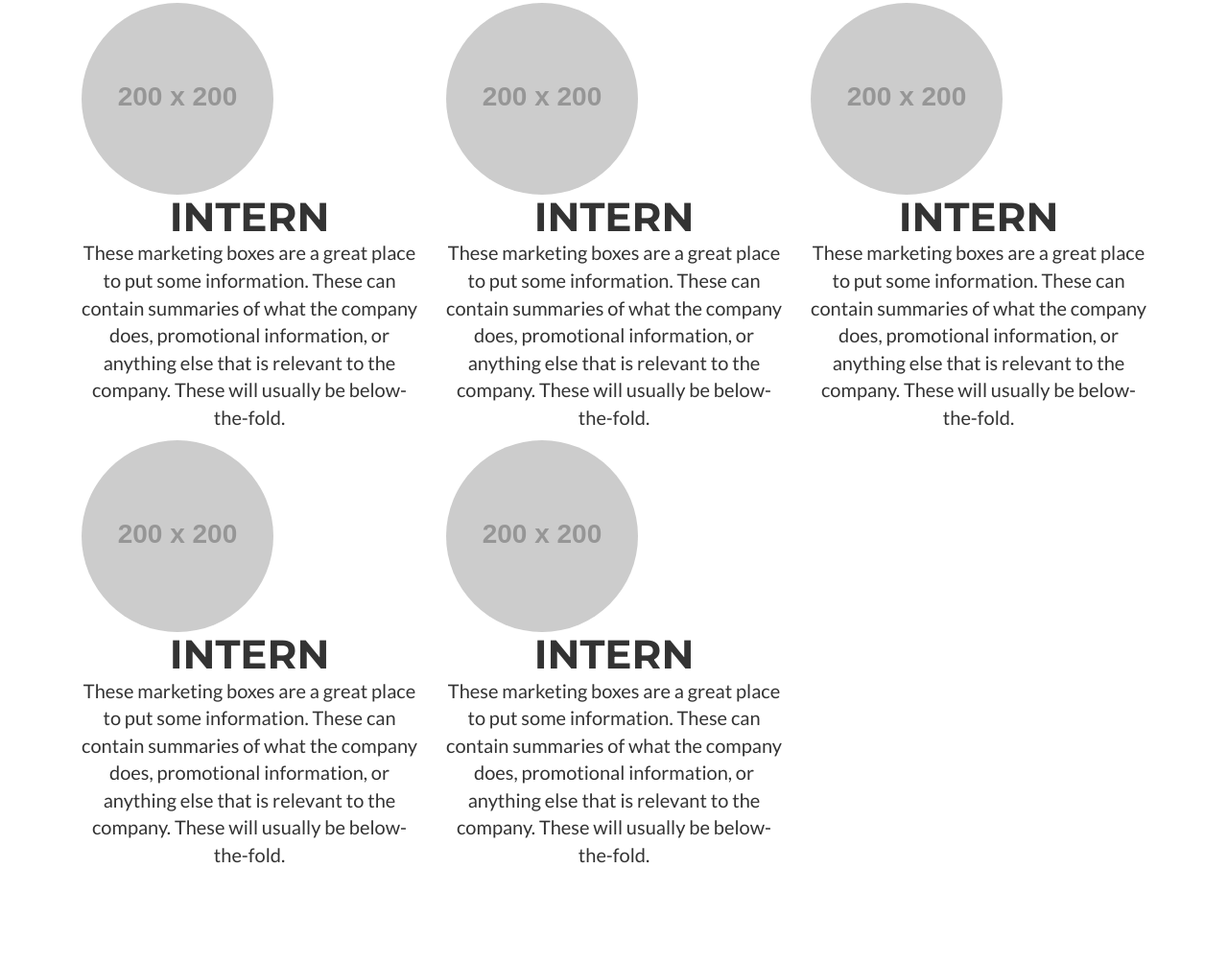
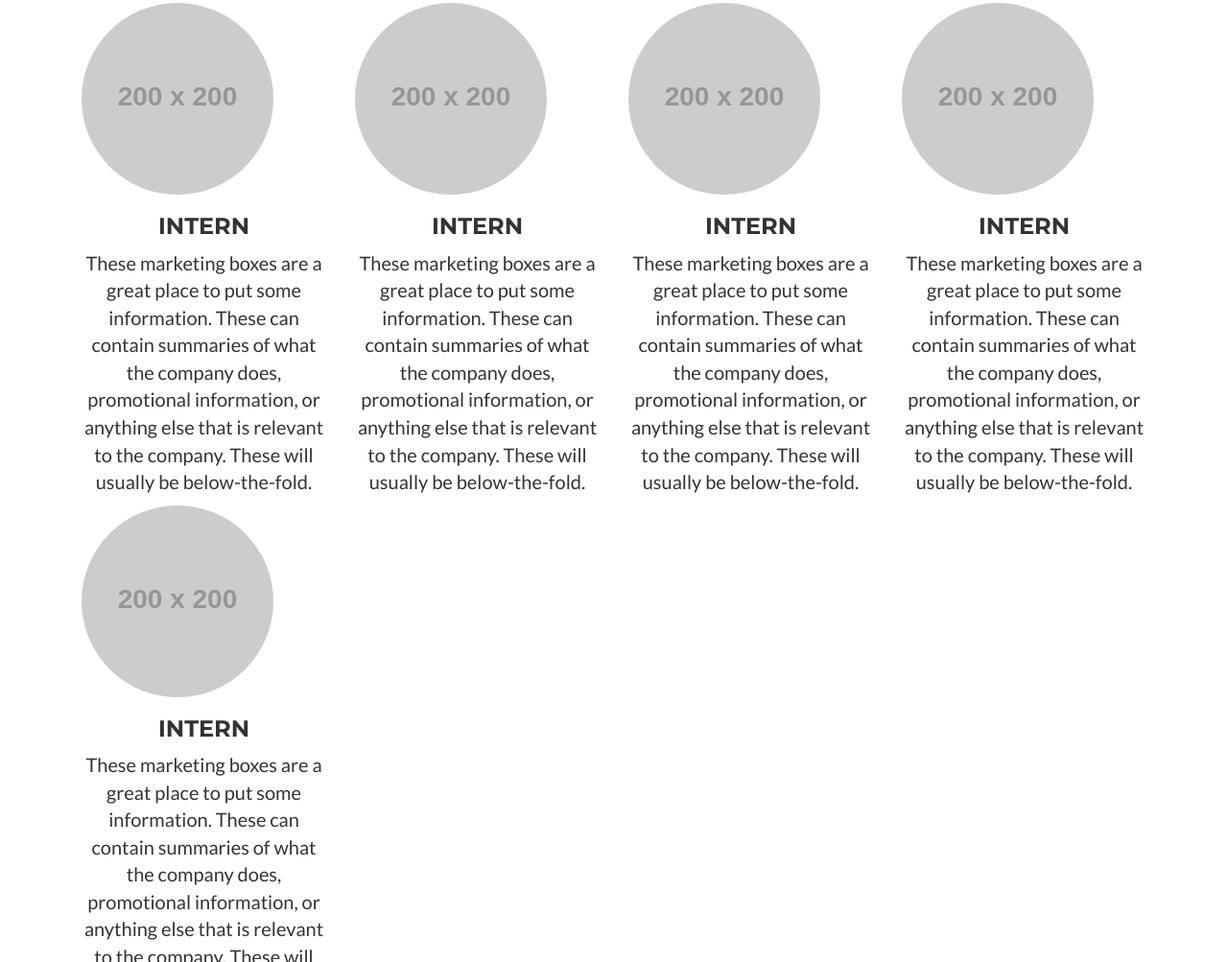
Before and after one commit to at553/mygithubpage, a website: page index.html in a window 1280 px wide. Shown: the part 1014-2017 px from the top of the page at 96% size. Drawn offline with nearby package versions, Linux system fonts and the light colour scheme; placeholder pictures from the web are drawn by us.

Commit message:
Update index.html

```diff
--- a/index.html
+++ b/index.html
@@ -92,29 +92,29 @@
                     <hr class="style-five">
                 </div>
             </div>
-            <div class="col-sm-4 text-center">
+            <div class="col-sm-3 text-center">
                 <img class="img-circle img-responsive img-center" src="http://placehold.it/200x200" alt="">
-                <h2>Intern</h2>
+                <h3>Intern</h3>
                 <p>These marketing boxes are a great place to put some information. These can contain summaries of what the company does, promotional information, or anything else that is relevant to the company. These will usually be below-the-fold.</p>
             </div>
-            <div class="col-sm-4 text-center">
+            <div class="col-sm-3 text-center">
                 <img class="img-circle img-responsive img-center" src="http://placehold.it/200x200" alt="">
-                <h2>Intern</h2>
+                <h3>Intern</h3>
                 <p>These marketing boxes are a great place to put some information. These can contain summaries of what the company does, promotional information, or anything else that is relevant to the company. These will usually be below-the-fold.</p>
             </div>
-            <div class="col-sm-4 text-center">
+            <div class="col-sm-3 text-center">
                 <img class="img-circle img-responsive img-center" src="http://placehold.it/200x200" alt="">
-                <h2>Intern</h2>
+                <h3>Intern</h3>
                 <p>These marketing boxes are a great place to put some information. These can contain summaries of what the company does, promotional information, or anything else that is relevant to the company. These will usually be below-the-fold.</p>
             </div>
-            <div class="col-sm-4 text-center">
+            <div class="col-sm-3 text-center">
                 <img class="img-circle img-responsive img-center" src="http://placehold.it/200x200" alt="">
-                <h2>Intern</h2>
+                <h3>Intern</h3>
                 <p>These marketing boxes are a great place to put some information. These can contain summaries of what the company does, promotional information, or anything else that is relevant to the company. These will usually be below-the-fold.</p>
             </div>
-            <div class="col-sm-4 text-center">
+            <div class="col-sm-3 text-center">
                 <img class="img-circle img-responsive img-center" src="http://placehold.it/200x200" alt="">
-                <h2>Intern</h2>
+                <h3>Intern</h3>
                 <p>These marketing boxes are a great place to put some information. These can contain summaries of what the company does, promotional information, or anything else that is relevant to the company. These will usually be below-the-fold.</p>
             </div>
         </div>
```
